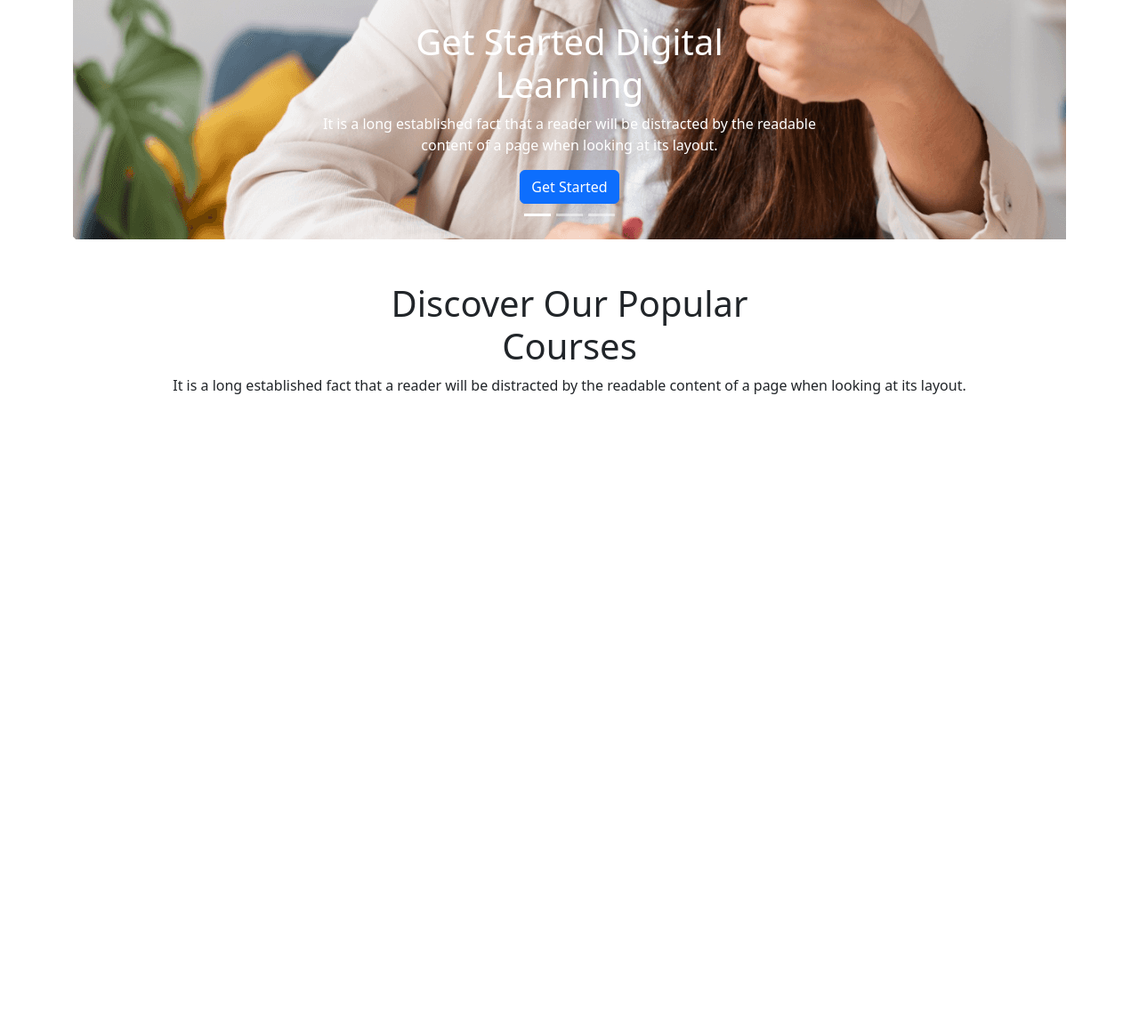
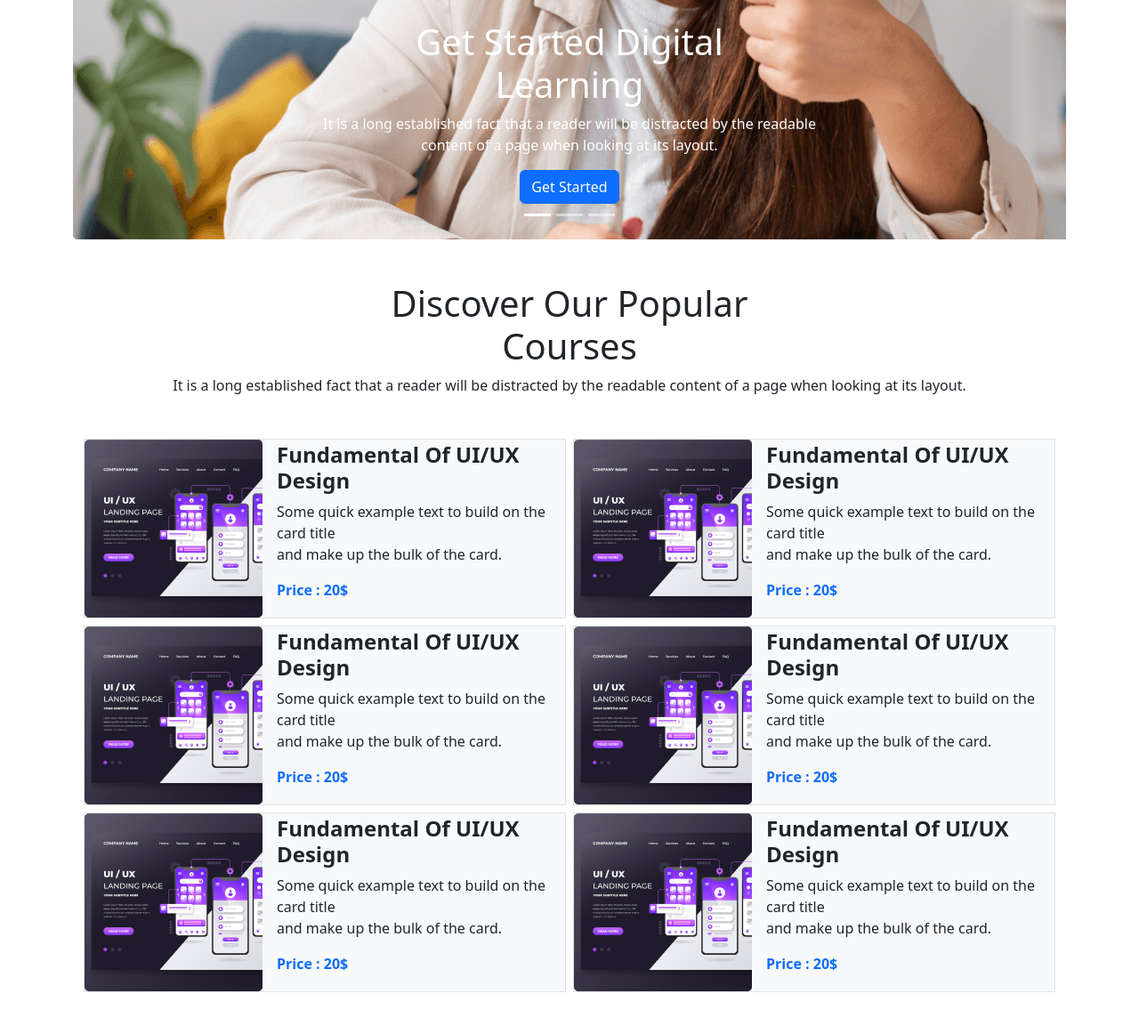
Before and after one commit to MhSolyman/web-edu, a plain HTML site: page index.html in a window 1280 px wide. Shown: the part 487-1640 px from the top of the page at 89% size. Before the commit the page ends 948 px from the top, so only its background shows below. Drawn offline with nearby package versions, Linux system fonts and the light colour scheme.

Commit message:
add six card

```diff
--- a/index.html
+++ b/index.html
@@ -17,9 +17,8 @@
     <nav class="navbar navbar-expand-lg bg-light">
       <div class="container-fluid">
         <a class="navbar-brand" href="#">Web Edu</a>
-                <button class="navbar-toggler" type="button" data-bs-toggle="collapse"
-                    data-bs-target="#navbarSupportedContent" aria-controls="navbarSupportedContent"
-                    aria-expanded="false" aria-label="Toggle navigation">
+        <button class="navbar-toggler" type="button" data-bs-toggle="collapse" data-bs-target="#navbarSupportedContent"
+          aria-controls="navbarSupportedContent" aria-expanded="false" aria-label="Toggle navigation">
           <span class="navbar-toggler-icon"></span>
         </button>
         <div class="collapse navbar-collapse" id="navbarSupportedContent">
@@ -58,15 +57,18 @@
 
     <div id="carouselExampleCaptions" class="carousel slide" data-bs-ride="false">
       <div class="carousel-indicators">
-              <button type="button" data-bs-target="#carouselExampleCaptions" data-bs-slide-to="0" class="active" aria-current="true" aria-label="Slide 1"></button>
-              <button type="button" data-bs-target="#carouselExampleCaptions" data-bs-slide-to="1" aria-label="Slide 2"></button>
-              <button type="button" data-bs-target="#carouselExampleCaptions" data-bs-slide-to="2" aria-label="Slide 3"></button>
+        <button type="button" data-bs-target="#carouselExampleCaptions" data-bs-slide-to="0" class="active"
+          aria-current="true" aria-label="Slide 1"></button>
+        <button type="button" data-bs-target="#carouselExampleCaptions" data-bs-slide-to="1"
+          aria-label="Slide 2"></button>
+        <button type="button" data-bs-target="#carouselExampleCaptions" data-bs-slide-to="2"
+          aria-label="Slide 3"></button>
       </div>
       <div class="carousel-inner">
         <div class="carousel-item active">
           <img class="height" src="images/cover/cover-1.png" class="d-block w-100" alt="...">
           <div class="carousel-caption d-none d-md-block ">
-                  <h1 >Get Started Digital <br>
+            <h1>Get Started Digital <br>
               Learning</h1>
             <p>It is a long established fact that a reader will be distracted by the readable <br>
               content of a page when looking at its layout.</p>
@@ -74,7 +76,7 @@
           </div>
         </div>
         <div class="carousel-item">
-                <img class="height"  src="images/cover/cover-2.jpg" class="d-block w-100" alt="...">
+          <img class="height" src="images/cover/cover-2.jpg" class="d-block w-100" alt="...">
           <div class="carousel-caption d-none d-md-block">
             <h5>Second slide label</h5>
             <p>Some representative placeholder content for the second slide.</p>
@@ -88,11 +90,13 @@
           </div>
         </div>
       </div>
-            <button class="carousel-control-prev" type="button" data-bs-target="#carouselExampleCaptions" data-bs-slide="prev">
+      <button class="carousel-control-prev" type="button" data-bs-target="#carouselExampleCaptions"
+        data-bs-slide="prev">
         <span class="carousel-control-prev-icon" aria-hidden="true"></span>
         <span class="visually-hidden">Previous</span>
       </button>
-            <button class="carousel-control-next" type="button" data-bs-target="#carouselExampleCaptions" data-bs-slide="next">
+      <button class="carousel-control-next" type="button" data-bs-target="#carouselExampleCaptions"
+        data-bs-slide="next">
         <span class="carousel-control-next-icon" aria-hidden="true"></span>
         <span class="visually-hidden">Next</span>
       </button>
@@ -114,6 +118,94 @@
       </div>
 
     </section>
+    <section>
+      <div class="container  my-5">
+        <div class="row g-2">
+          <div class="col-6">
+            <div class="border bg-light d-flex align-items-center  "><img src="images/course/course-1.png" alt="">
+              <div class="ms-3 ">
+                <h4><b>Fundamental Of UI/UX Design</b>
+
+                </h4>
+                <p>Some quick example text to build on the card title <br>
+                  and make up the bulk of the card.</p>
+                <p class="text-primary"><b>Price : 20$</b></p>
+              </div>
+            </div>
+          </div>
+
+          <div class="col-6">
+            <div class="border bg-light d-flex align-items-center  "><img src="images/course/course-1.png" alt="">
+              <div class="ms-3 ">
+                <h4><b>Fundamental Of UI/UX Design</b>
+
+                </h4>
+                <p>Some quick example text to build on the card title <br>
+                  and make up the bulk of the card.</p>
+                <p class="text-primary"><b>Price : 20$</b></p>
+              </div>
+            </div>
+          </div>
+
+
+          <div class="col-6">
+            <div class="border bg-light d-flex align-items-center  "><img src="images/course/course-1.png" alt="">
+              <div class="ms-3 ">
+                <h4><b>Fundamental Of UI/UX Design</b>
+
+                </h4>
+                <p>Some quick example text to build on the card title <br>
+                  and make up the bulk of the card.</p>
+                <p class="text-primary"><b>Price : 20$</b></p>
+              </div>
+            </div>
+          </div>
+
+
+
+          <div class="col-6">
+            <div class="border bg-light d-flex align-items-center  "><img src="images/course/course-1.png" alt="">
+              <div class="ms-3 ">
+                <h4><b>Fundamental Of UI/UX Design</b>
+
+                </h4>
+                <p>Some quick example text to build on the card title <br>
+                  and make up the bulk of the card.</p>
+                <p class="text-primary"><b>Price : 20$</b></p>
+              </div>
+            </div>
+          </div>
+
+
+          <div class="col-6">
+            <div class="border bg-light d-flex align-items-center  "><img src="images/course/course-1.png" alt="">
+              <div class="ms-3 ">
+                <h4><b>Fundamental Of UI/UX Design</b>
+
+                </h4>
+                <p>Some quick example text to build on the card title <br>
+                  and make up the bulk of the card.</p>
+                <p class="text-primary"><b>Price : 20$</b></p>
+              </div>
+            </div>
+          </div>
+
+
+          <div class="col-6">
+            <div class="border bg-light d-flex align-items-center  "><img src="images/course/course-1.png" alt="">
+              <div class="ms-3 ">
+                <h4><b>Fundamental Of UI/UX Design</b>
+
+                </h4>
+                <p>Some quick example text to build on the card title <br>
+                  and make up the bulk of the card.</p>
+                <p class="text-primary"><b>Price : 20$</b></p>
+              </div>
+            </div>
+          </div>
+        </div>
+      </div>
+    </section>
 
   </main>
 
```
Lines whose indentation alone changed are shown as unchanged.
